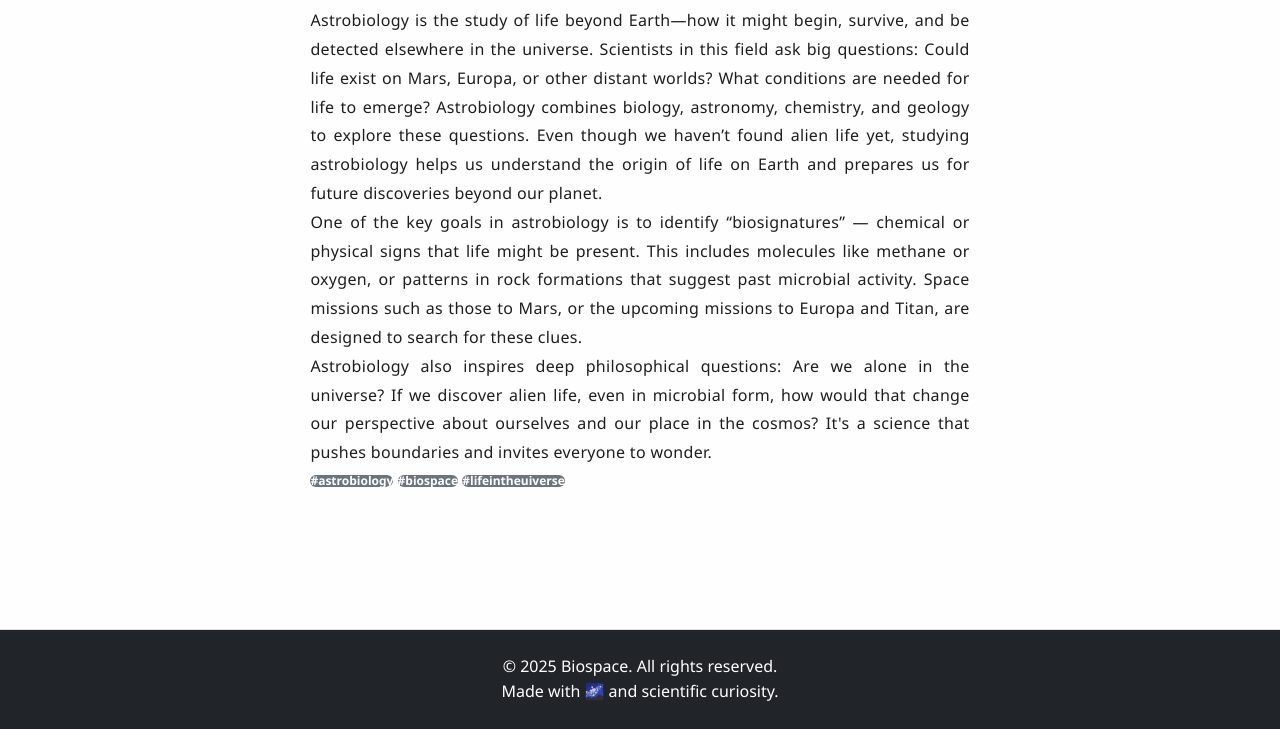
After one commit to renaanc/biospace, a Django app: page /en/astrobiology/ in a window 1280 px wide. The commit adds this page. Shown: the part 592-1321 px from the top of the page. Run offline with Django 5.2, Linux system fonts and the light colour scheme.

Commit message:
att geral

```diff
--- a/biospace_site/settings.py
+++ b/biospace_site/settings.py
@@ -32,7 +32,7 @@ SECRET_KEY = config('SECRET_KEY')
 DEBUG = True #config('DEBUG', default=False, cast=bool)
 
 
-ALLOWED_HOSTS = ['biospace-u6a4.onrender.com']
+ALLOWED_HOSTS = ['biospace-u6a4.onrender.com', 'localhost', '127.0.0.1']
 
 
 
--- a/core/urls.py
+++ b/core/urls.py
@@ -6,4 +6,7 @@ urlpatterns = [
     path('', views.home, name='home'),
     path('about/', views.about, name='about'),
     path('contact/', views.contact, name='contact'),
+    path('astrobiology/', views.astrobiology, name='astrobiology'),
+    path('extremophiles/', views.extremophiles, name='extremophiles'),
+    path('earth-analogs/', views.earth_analogs, name='earth_analogs'),
 ]
--- a/core/views.py
+++ b/core/views.py
@@ -12,3 +12,21 @@ def about(request):
 # Exemplo de view para a página de contato
 def contact(request):
     return render(request, 'core/contact.html')
+
+def astrobiology(request):
+
+    return render(request, 'core/astrobiology.html', {
+    'title': 'Astrobiology',
+})
+
+
+
+def extremophiles(request):
+    return render(request, 'core/extremophiles.html', {
+        'title': 'Extremophiles',
+    })
+
+def earth_analogs(request):
+    return render(request, 'core/earth_analogs.html', {
+        'title': 'Earth Analogs',
+    })
--- /dev/null
+++ b/templates/core/astrobiology.html
@@ -0,0 +1,41 @@
+{% extends 'core/base.html' %}
+{% load i18n %}
+
+{% block title %}{% trans "Astrobiology" %} - Biospace{% endblock %}
+
+{% block content %}
+  <div class="container py-5">
+    <div class="row">
+      <div class="col-lg-8 offset-lg-2">
+        <div class="content-text">
+        <!-- Título -->
+        <h1 class="display-4 mb-4">{% trans "Astrobiology" %}</h1>
+
+        <!-- Imagem ilustrativa -->
+        <img src="https://i.imgur.com/qgVe5Y3.jpeg" alt="{% trans 'Astrobiology' %}" class="img-fluid rounded mb-4">
+
+        <!-- Conteúdo principal -->
+        <div class="article-content mb-4">
+          <p>{% trans "Astrobiology is the study of life beyond Earth—how it might begin, survive, and be detected elsewhere in the universe. Scientists in this field ask big questions: Could life exist on Mars, Europa, or other distant worlds? What conditions are needed for life to emerge? Astrobiology combines biology, astronomy, chemistry, and geology to explore these questions. Even though we haven’t found alien life yet, studying astrobiology helps us understand the origin of life on Earth and prepares us for future discoveries beyond our planet." %}</p>
+
+          <p>{% trans "One of the key goals in astrobiology is to identify “biosignatures” — chemical or physical signs that life might be present. This includes molecules like methane or oxygen, or patterns in rock formations that suggest past microbial activity. Space missions such as those to Mars, or the upcoming missions to Europa and Titan, are designed to search for these clues." %}</p>
+
+         <p>{% trans "Astrobiology also inspires deep philosophical questions: Are we alone in the universe? If we discover alien life, even in microbial form, how would that change our perspective about ourselves and our place in the cosmos? It's a science that pushes boundaries and invites everyone to wonder." %}</p>
+        </div>
+
+        <!-- Fonte (opcional)
+        <p>
+          <strong>{% trans "Learn more" %}:</strong>
+          <a href="https://en.wikipedia.org/wiki/Astrobiology" target="_blank" class="text-primary">Wikipedia - Astrobiology</a>
+        </p> -->
+
+        <!-- Tags -->
+        <div class="tags mt-4">
+          <span class="badge bg-secondary">#astrobiology</span>
+          <span class="badge bg-secondary">#biospace</span>
+          <span class="badge bg-secondary">#lifeintheuiverse</span>
+        </div>
+      </div>
+    </div>
+  </div>
+{% endblock %}
```
Also changed, not shown: templates/core/earth_analogs.html (added, +41 -0 lines), templates/core/extremophiles.html (added, +41 -0 lines), templates/core/home.html (+3 -4 lines), 1 other file.
